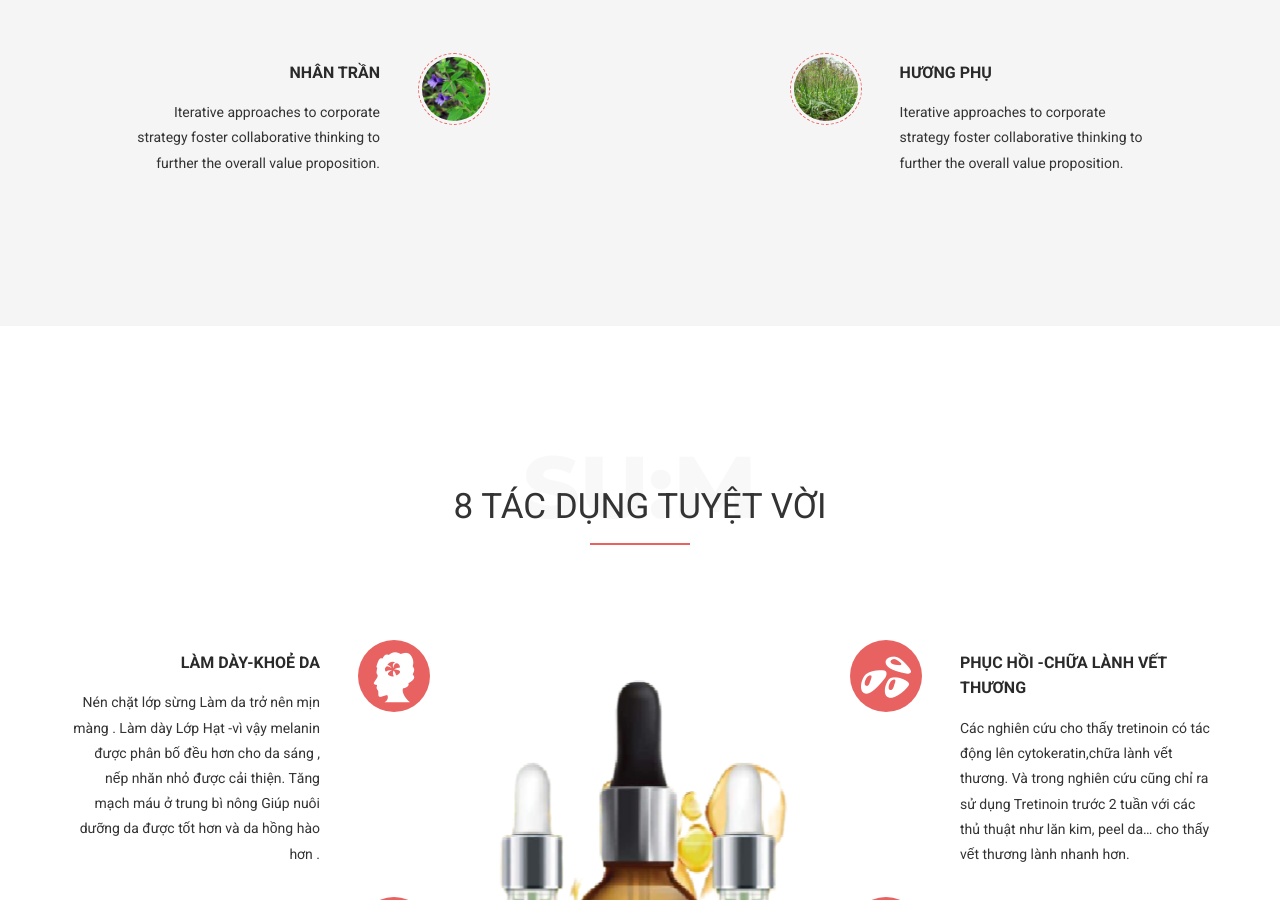
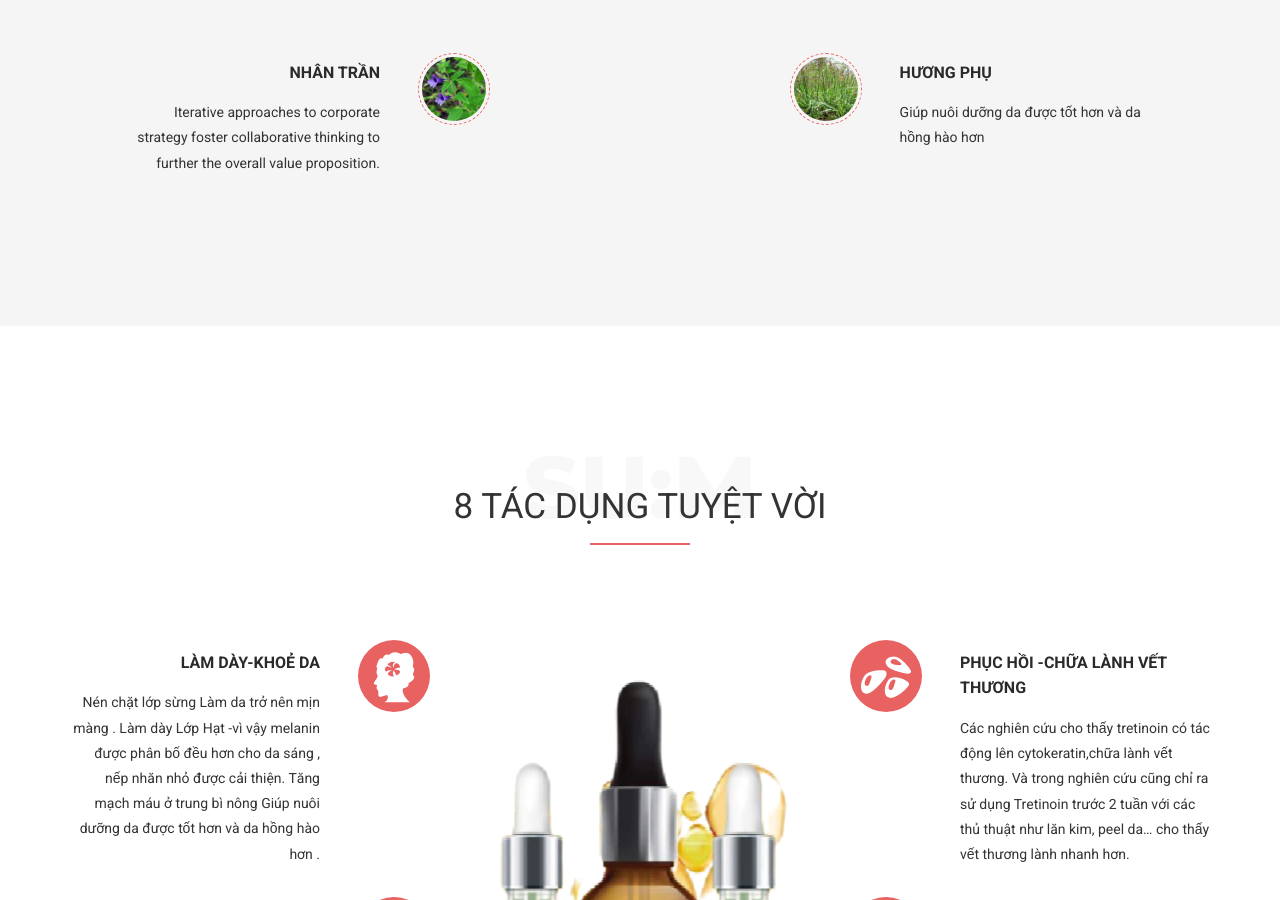
Before and after one commit to fontendmanh/Spa, a plain HTML site: page index.html in a window 1280 px wide. Shown: the part 2580-3480 px from the top of the page. Drawn offline with Linux system fonts and the light colour scheme; a web font is replaced by a local one.

Commit message:
dâd
đâ

```diff
--- a/index.html
+++ b/index.html
@@ -206,7 +206,7 @@
                           <div class="inner-box">
                               <div class="icon-box"><img src="images/thanh-phan/huong-phu.jpg" alt="HƯƠNG PHỤ"></div>
                               <h3><a href="services-single.html">HƯƠNG PHỤ</a></h3>
-                              <div class="text"> Iterative approaches to corporate strategy foster collaborative thinking to further the overall value proposition. </div>
+                              <div class="text"> Giúp nuôi dưỡng da được tốt hơn và da hồng hào hơn </div>
                           </div>
                       </div>
 
```
